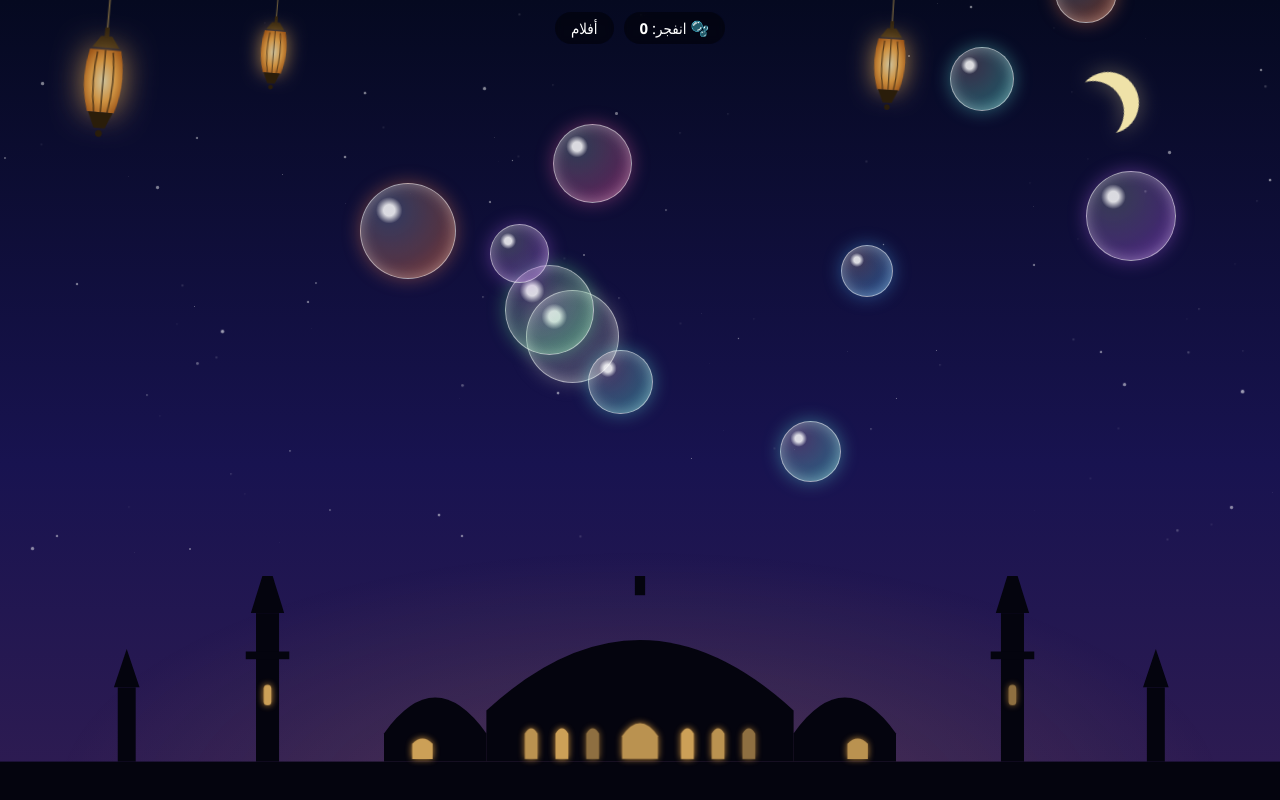
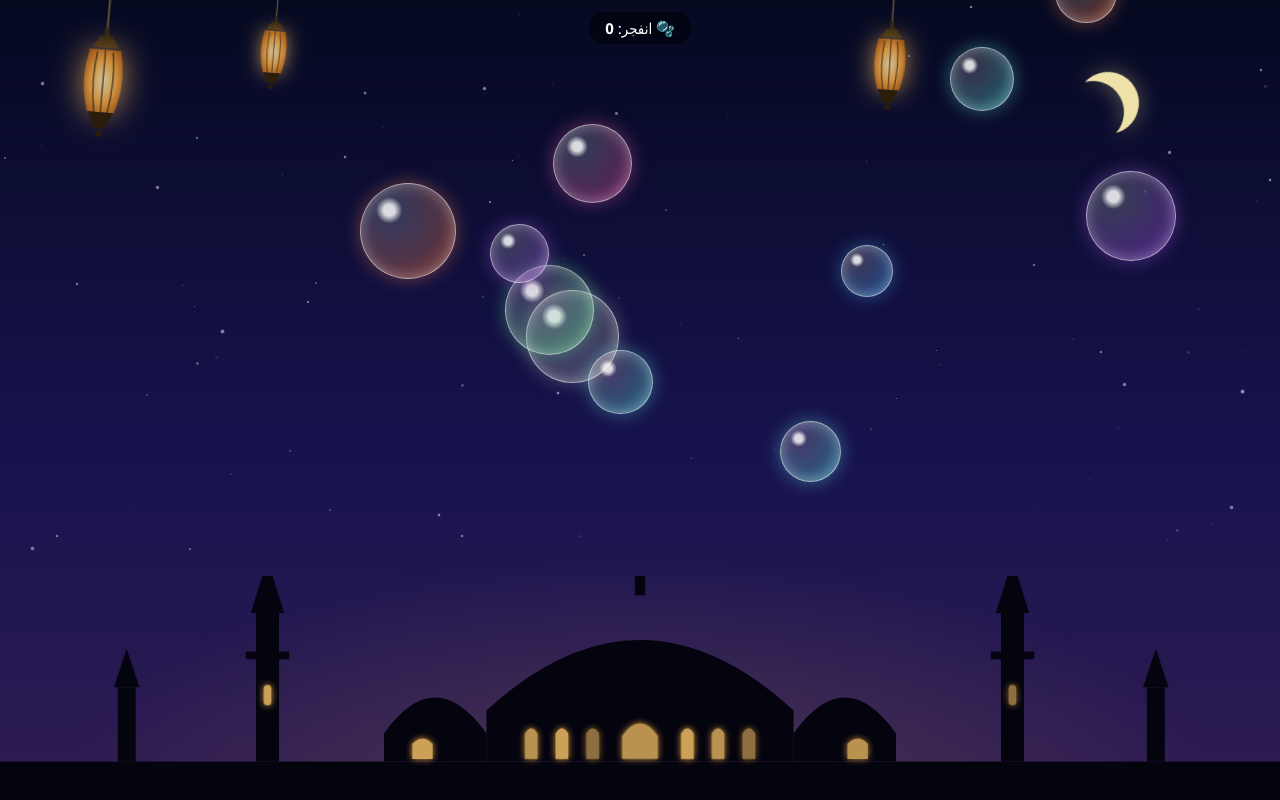
Before and after one commit to MSA-1995/onyx-bubbles, a plain HTML site: page index.html in a window 1280 px wide. Drawn offline with Linux system fonts and the light colour scheme.

Commit message:
Bubbles page: remove the movies link
Co-Authored-By: Claude Sonnet 5.5 <noreply@anthropic.com>

```diff
--- a/index.html
+++ b/index.html
@@ -82,7 +82,7 @@
   </svg>
 </div>
 <div id="sky"></div>
-<div id="bar"><div class="pill">🫧 انفجر: <b id="n">0</b></div><a class="pill" href="movies.html" onclick="this.href='movies.html'+location.search" style="pointer-events:auto;text-decoration:none">أفلام</a></div>
+<div id="bar"><div class="pill">🫧 انفجر: <b id="n">0</b></div></div>
 <div id="status"></div>
 <script>
 const ADHKAR=["أستغفر الله","لا إله إلا الله","اللهم صلِّ على محمد","سبحان الله","الحمد لله","الله أكبر","سبحان الله وبحمده","لا حول ولا قوة إلا بالله","ربِّ اغفر لي","بسم الله"];
```
